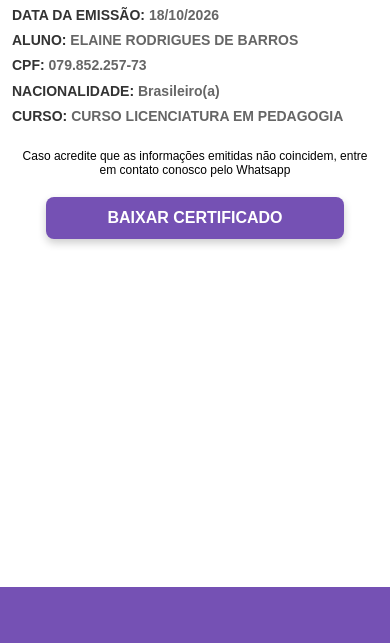
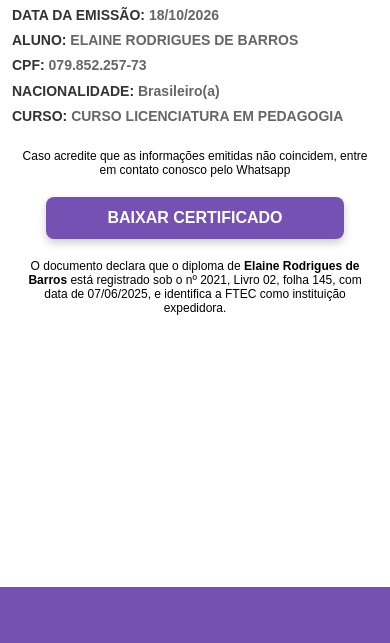
Before and after one commit to institutofluent/ftec-verification, a plain HTML site: page tokenNajxxniAkslskkApaabsuzAhsus01291.html in a window 390 px wide. Shown: the part 117-760 px from the top of the page. Drawn offline with Linux system fonts and the light colour scheme.

Commit message:
Update tokenNajxxniAkslskkApaabsuzAhsus01291.html

```diff
--- a/tokenNajxxniAkslskkApaabsuzAhsus01291.html
+++ b/tokenNajxxniAkslskkApaabsuzAhsus01291.html
@@ -148,6 +148,21 @@
       }
     }
 
+    /* texto do registro do diploma */
+    .texto-registro {
+      text-align: center;
+      margin: 20px;
+      color: #000;
+      font-size: 14px;
+      font-weight: 300;
+    }
+
+    @media (max-width: 600px) {
+      .texto-registro {
+        font-size: 12px;
+      }
+    }
+
     /* faixa inferior */
     .faixa-baixo {
       width: 100%;
@@ -258,6 +273,11 @@
     BAIXAR CERTIFICADO
   </a>
 
+  <!-- texto do registro do diploma -->
+  <div class="texto-registro">
+    O documento declara que o diploma de <strong>Elaine Rodrigues de Barros</strong> está registrado sob o nº 2021, Livro 02, folha 145, com data de 07/06/2025, e identifica a FTEC como instituição expedidora.
+  </div>
+
   <!-- faixa roxa inferior -->
   <div class="faixa-baixo"></div>
 
```
